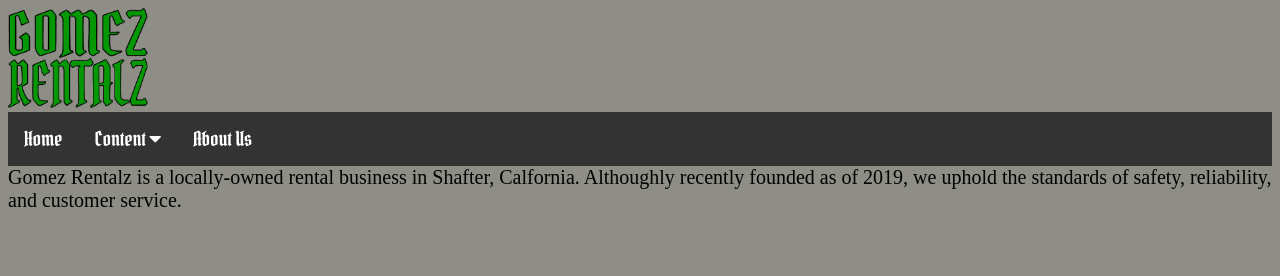
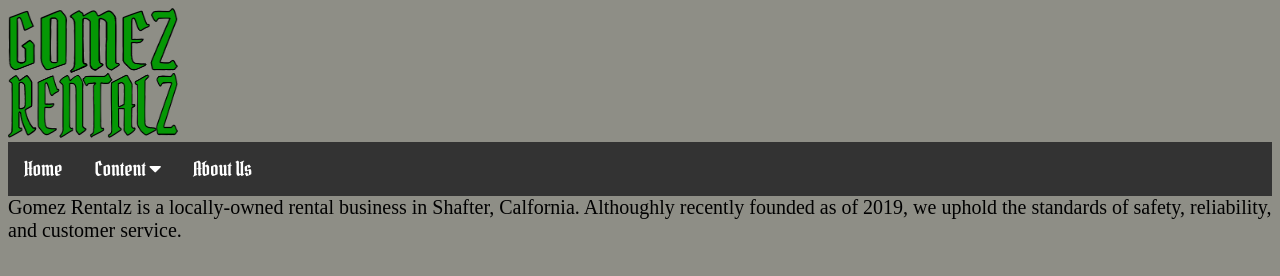
Before and after one commit to A-Gomez58/Website, a plain HTML site: page About_Us.html in a window 1280 px wide. Drawn offline with Linux system fonts and the light colour scheme.

Commit message:
Update About_Us.html

```diff
--- a/About_Us.html
+++ b/About_Us.html
@@ -2,7 +2,7 @@
 <html>
 <head>
 
-  <a href="Home.html"><img src="IMG959245.png" alt="" style="width:140px;Height:100px;"></a>
+  <a href="Home.html"><img src="IMG959245.png" alt="" style="width:170px;Height:130px;"></a>
 <meta name="viewport" content="width=device-width, initial-scale=1">
 <link rel="stylesheet" href="https://cdnjs.cloudflare.com/ajax/libs/font-awesome/4.7.0/css/font-awesome.min.css">
 <style>
```
